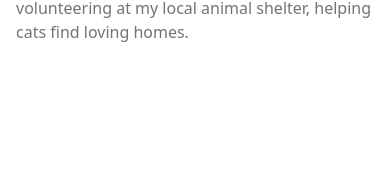
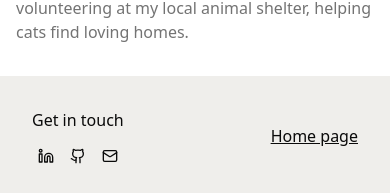
Before and after one commit to parinTNK/personal-blog, a React (Vite) app: page / in a window 390 px wide. Shown: the part 1107-1300 px from the top of the page. Before the commit the page ends 1183 px from the top, so only its background shows below. Built offline with nearby package versions, Linux system fonts and the light colour scheme.

Commit message:
feat: add Footer component with social links and responsive design

```diff
--- /dev/null
+++ b/src/components/Footer.jsx
@@ -0,0 +1,37 @@
+import {
+  Linkedin,
+  Github,
+  Mail,
+} from "lucide-react";
+function Footer() {
+  return (
+    <>
+      <footer className="bg-[#EFEEEB] px-8 py-8 md:py-14 flex flex-col md:flex-row justify-between items-center space-y-4 md:space-y-0">
+        <div className="flex flex-row items-center space-x-4 justify-between container mx-auto">
+        <div className="flex flex-col sm:flex-row items-center space-y-4 sm:space-y-0 sm:space-x-6">
+          <span className="font-medium">Get in touch</span>
+          <div className="flex space-x-4">
+            <a href="#" className="hover:text-muted-foreground">
+              <Linkedin size={16} />
+              <span className="sr-only">LinkedIn</span>
+            </a>
+            <a href="#" className="hover:text-muted-foreground">
+              <Github size={16} />
+              <span className="sr-only">GitHub</span>
+            </a>
+            <a href="#" className="hover:text-muted-foreground">
+              <Mail size={16} />
+              <span className="sr-only">Email</span>
+            </a>
+          </div>
+        </div>
+        <a href="/" className="hover:text-muted-foreground font-medium underline">
+          Home page
+        </a>
+        </div>
+      </footer>
+    </>
+  )
+}
+
+export default Footer
--- a/src/page/Home.jsx
+++ b/src/page/Home.jsx
@@ -1,12 +1,14 @@
 import HeroSection from '@/components/HeroSection'
 import Navbar from '@/components/Navbar'
 import React from 'react'
+import Footer from '@/components/Footer'
 
 function Home() {
   return (
     <>
     <Navbar/>
     <HeroSection/>
+    <Footer/>
     </>
   )
 }
```
